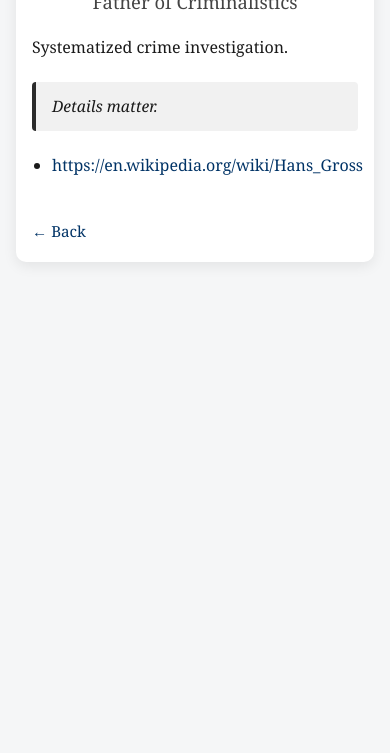
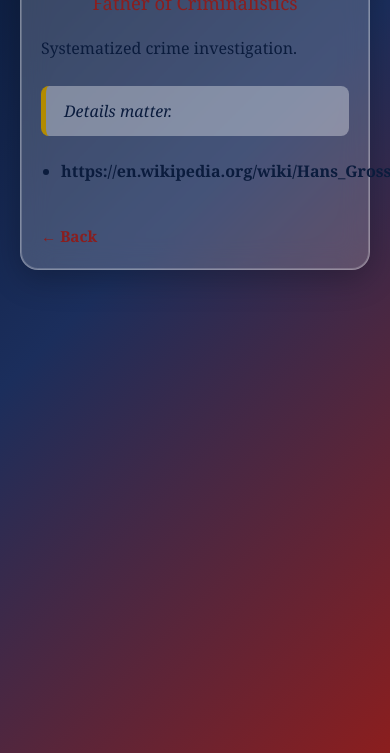
Before and after one commit to charudatta10/forensic-fathers-library, a plain HTML site: page people/hans-gross/index.html in a window 390 px wide. Shown: the part 111-864 px from the top of the page. Drawn offline with Linux system fonts and the light colour scheme.

Commit message:
modified css

```diff
--- a/assets/css/style.css
+++ b/assets/css/style.css
@@ -1,115 +1,134 @@
 /* =========================================================
-   Forensic Fathers Library – Global Styles
-   Designed for QR-based mobile viewing in libraries
+   NFSU Glassmorphism Theme
+   Forensic Library – QR Profile Pages
    ========================================================= */
 
-/* ---------- Reset & Base ---------- */
+/* ---------- Reset ---------- */
 * {
   box-sizing: border-box;
 }
 
+/* ---------- Body ---------- */
 body {
   margin: 0;
   padding: 0;
   font-family: "Georgia", "Times New Roman", serif;
-  background-color: #f5f6f7;
-  color: #1a1a1a;
-  line-height: 1.6;
+  background: linear-gradient(
+    135deg,
+    #0b1c3d 0%,
+    #1b2e5c 40%,
+    #8b1e1e 100%
+  );
+  min-height: 100vh;
+  color: #0b1c3d;
 }
 
-/* ---------- Containers ---------- */
+/* ---------- Glass Containers ---------- */
 .container,
 .card {
-  max-width: 720px;
-  margin: 32px auto;
-  padding: 24px 28px;
-  background-color: #ffffff;
-  border-radius: 10px;
-  box-shadow: 0 4px 14px rgba(0, 0, 0, 0.08);
+  max-width: 760px;
+  margin: 48px auto;
+  padding: 28px 32px;
+
+  background: rgba(255, 255, 255, 0.18);
+  backdrop-filter: blur(14px);
+  -webkit-backdrop-filter: blur(14px);
+
+  border-radius: 18px;
+  border: 1px solid rgba(255, 255, 255, 0.35);
+
+  box-shadow:
+    0 8px 32px rgba(0, 0, 0, 0.25),
+    inset 0 0 0 1px rgba(255,255,255,0.2);
 }
 
 /* ---------- Headings ---------- */
 h1 {
-  font-size: 1.9rem;
+  font-size: 2rem;
+  text-align: center;
   margin-bottom: 6px;
-  text-align: center;
+  color: #0b1c3d;
 }
 
 h2 {
   font-size: 1.15rem;
-  font-weight: normal;
-  color: #444;
   text-align: center;
   margin-top: 0;
-  margin-bottom: 18px;
+  margin-bottom: 20px;
+  font-weight: normal;
+  color: #8b1e1e;
 }
 
 h3 {
-  font-size: 1.05rem;
-  margin-top: 26px;
+  margin-top: 28px;
   margin-bottom: 10px;
-  border-bottom: 1px solid #ddd;
   padding-bottom: 4px;
+  border-bottom: 1px solid rgba(11, 28, 61, 0.3);
+  color: #0b1c3d;
 }
 
 /* ---------- Images ---------- */
 img {
   display: block;
-  max-width: 180px;
-  height: auto;
-  margin: 0 auto 18px;
-  border-radius: 6px;
-  box-shadow: 0 2px 8px rgba(0,0,0,0.15);
+  max-width: 190px;
+  margin: 0 auto 20px;
+  border-radius: 10px;
+
+  box-shadow:
+    0 6px 20px rgba(0,0,0,0.35),
+    0 0 0 3px #b38b00;
 }
 
-/* ---------- Paragraphs ---------- */
+/* ---------- Text ---------- */
 p {
   font-size: 1rem;
+  line-height: 1.65;
   margin-bottom: 14px;
   text-align: justify;
+  color: #0b1c3d;
 }
 
-/* ---------- Blockquote ---------- */
+/* ---------- Quote ---------- */
 blockquote {
   font-style: italic;
-  font-size: 0.98rem;
-  background: #f1f1f1;
-  border-left: 4px solid #2b2b2b;
-  padding: 12px 16px;
-  margin: 22px 0;
-  border-radius: 4px;
+  background: rgba(255, 255, 255, 0.35);
+  border-left: 5px solid #b38b00;
+  padding: 14px 18px;
+  margin: 24px 0;
+  border-radius: 8px;
+  color: #0b1c3d;
 }
 
 /* ---------- Lists ---------- */
 ul {
   padding-left: 20px;
-  margin-top: 8px;
 }
 
 li {
-  margin-bottom: 6px;
+  margin-bottom: 8px;
 }
 
 /* ---------- Links ---------- */
 a {
-  color: #003366;
+  color: #0b1c3d;
   text-decoration: none;
-  font-weight: 500;
+  font-weight: 600;
 }
 
 a:hover {
+  color: #b38b00;
   text-decoration: underline;
 }
 
 /* ---------- Home Page List ---------- */
 .container ul {
-  list-style-type: none;
+  list-style: none;
   padding-left: 0;
 }
 
 .container li {
-  padding: 10px 0;
-  border-bottom: 1px solid #e0e0e0;
+  padding: 14px 0;
+  border-bottom: 1px solid rgba(11, 28, 61, 0.2);
 }
 
 .container li:last-child {
@@ -119,16 +138,17 @@ a:hover {
 /* ---------- Back Link ---------- */
 .card a[href*="index.html"] {
   display: inline-block;
-  margin-top: 24px;
+  margin-top: 28px;
   font-size: 0.95rem;
+  color: #8b1e1e;
 }
 
-/* ---------- Mobile Optimization ---------- */
-@media (max-width: 600px) {
+/* ---------- Mobile ---------- */
+@media (max-width: 640px) {
   .container,
   .card {
-    margin: 16px;
-    padding: 18px 16px;
+    margin: 20px;
+    padding: 22px 20px;
   }
 
   h1 {
@@ -136,18 +156,19 @@ a:hover {
   }
 
   img {
-    max-width: 150px;
+    max-width: 160px;
   }
 }
 
-/* ---------- Print Safety (QR Posters) ---------- */
+/* ---------- Print (Library Safe) ---------- */
 @media print {
   body {
-    background: #fff;
+    background: #ffffff;
   }
 
   .container,
   .card {
+    background: #ffffff;
     box-shadow: none;
     border: 1px solid #000;
   }
```
